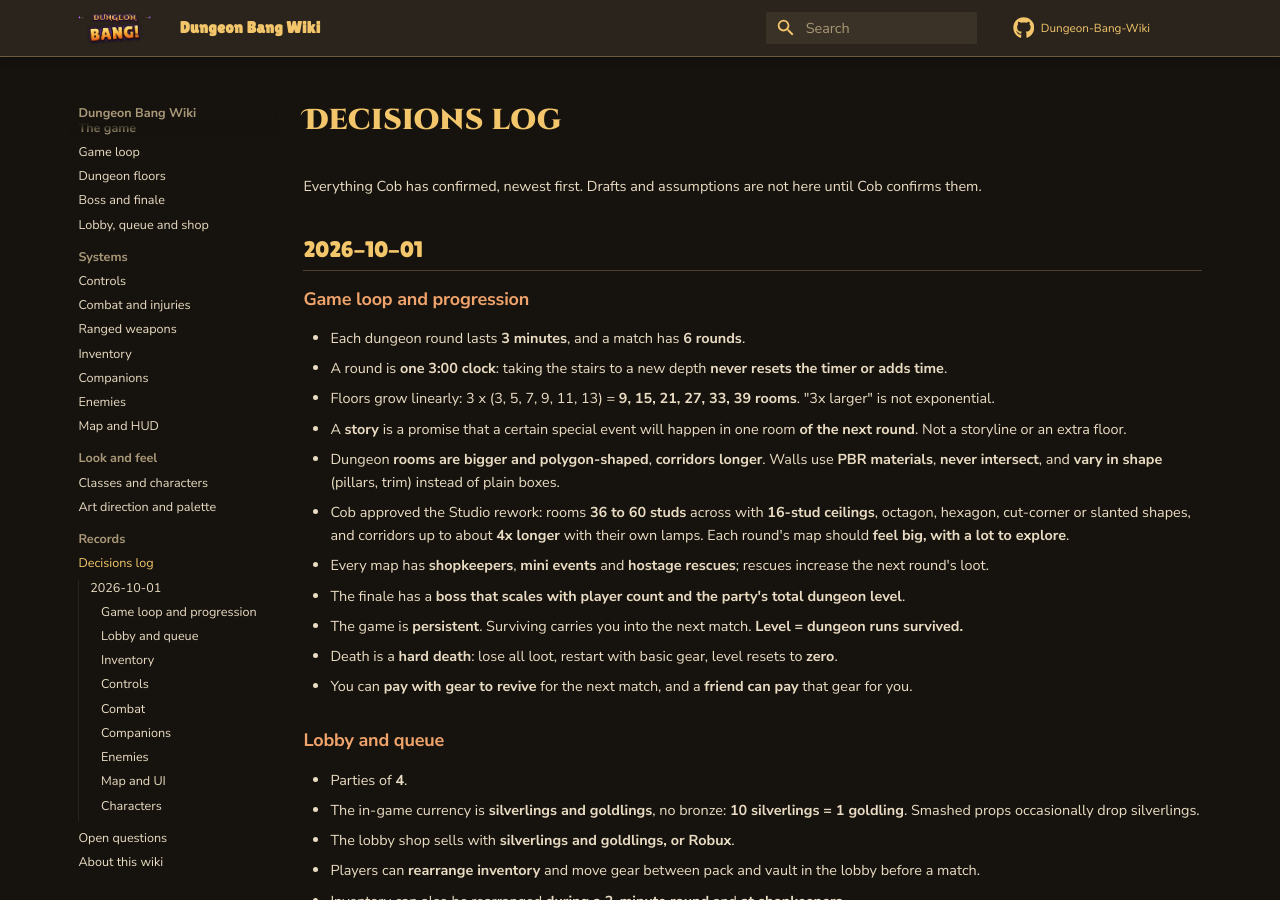
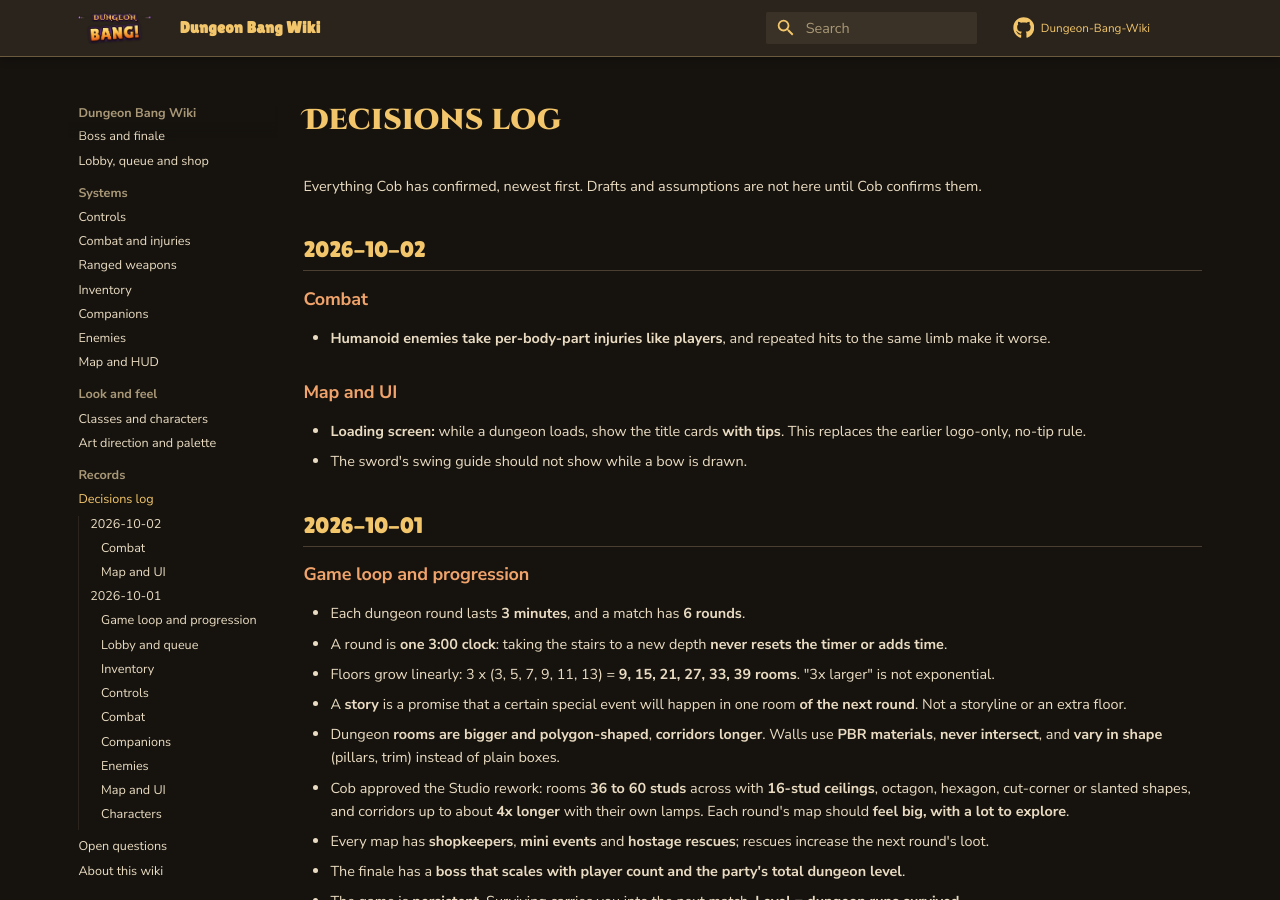
Before and after one commit to iamlegendok/Dungeon-Bang-Wiki, an MkDocs documentation site: the page built from docs/decisions.md, in a window 1280 px wide and 900 px high. Built offline with MkDocs 1.6.1 and Material for MkDocs 9.7.7, drawn with Linux system fonts in a browser that asks for light colours; comment, search, counter and statistics services are not loaded; some of the changed text lies outside the part shown.

Commit message:
Humanoid enemies take limb injuries; loading screen uses title cards with tips
Co-Authored-By: Claude Opus 5.5 (1M context) <noreply@anthropic.com>
Claude-Session: https://claude.ai/code/session_01BBz4VfGTsvBuNKXe58LieA

```diff
--- a/docs/decisions.md
+++ b/docs/decisions.md
@@ -1,6 +1,15 @@
 # Decisions log
 
 Everything Cob has confirmed, newest first. Drafts and assumptions are not here until Cob confirms them.
+
+## 2026-10-02
+
+### Combat
+- **Humanoid enemies take per-body-part injuries like players**, and repeated hits to the same limb make it worse.
+
+### Map and UI
+- **Loading screen:** while a dungeon loads, show the title cards **with tips**. This replaces the earlier logo-only, no-tip rule.
+- The sword's swing guide should not show while a bow is drawn.
 
 ## 2026-10-01
 
@@ -63,7 +72,7 @@ Everything Cob has confirmed, newest first. Drafts and assumptions are not here
 ### Map and UI
 - **Dynamic trail map**: reveal radius locked at **1 tile (4 studs)**, no light through walls.
 - **All UI uses the shared palette**: arcane colours mixed with earthy tones.
-- **Loading cards:** 4 cards, logo only, no tip or loading bar.
+- **Loading cards:** 4 cards with the logo. (Replaced on 2026-10-02: see above.)
 
 ### Characters
 - Mobile-first but fun on desktop; detailed heads and adornments on simpler bodies; flexible joints; per-body-part damage.
```
Also changed, not shown: docs/art.md (+5 -2 lines), docs/combat.md (+8 -0 lines), docs/enemies.md (+1 -1 lines), docs/ranged.md (+2 -0 lines).
